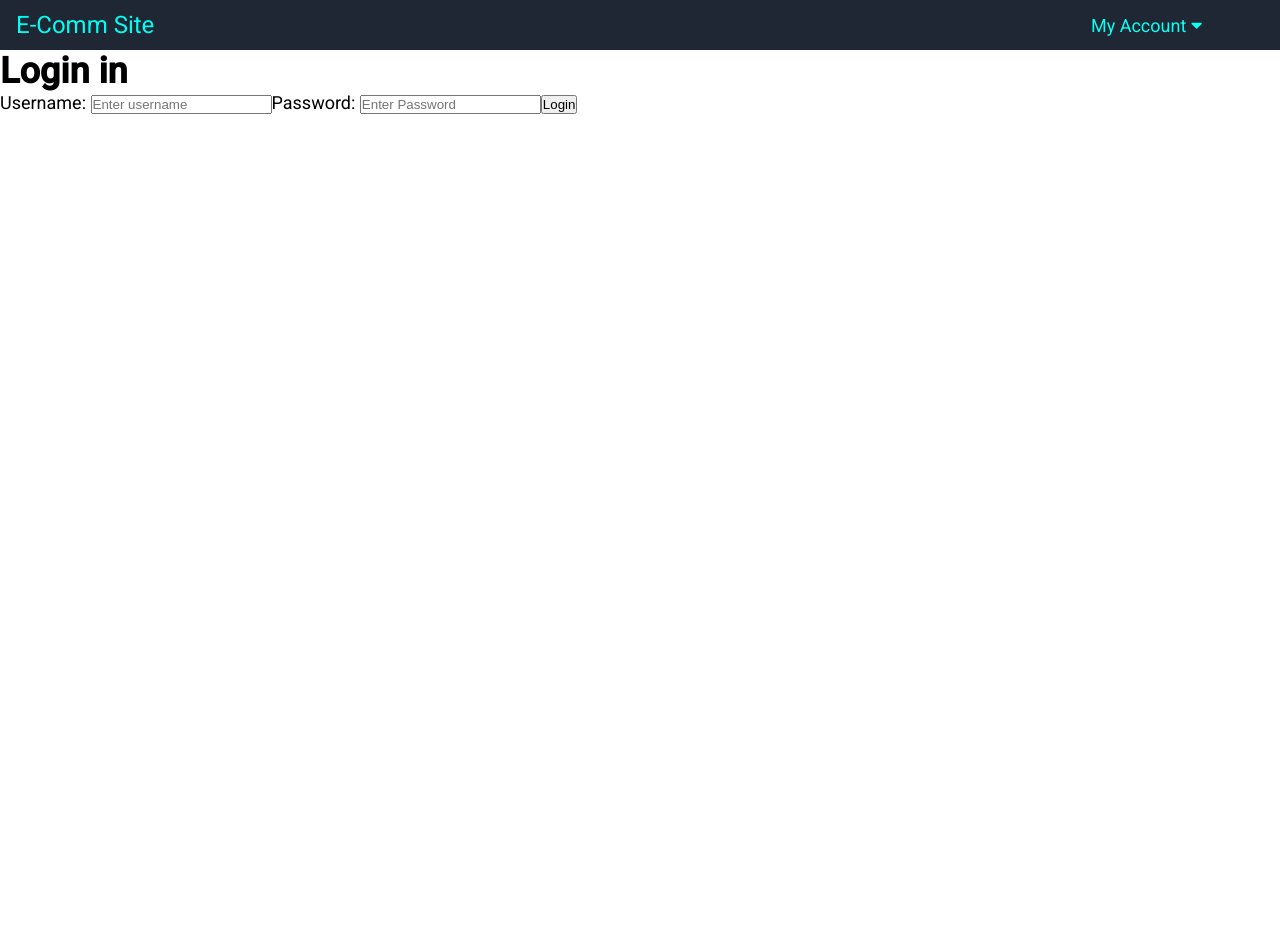
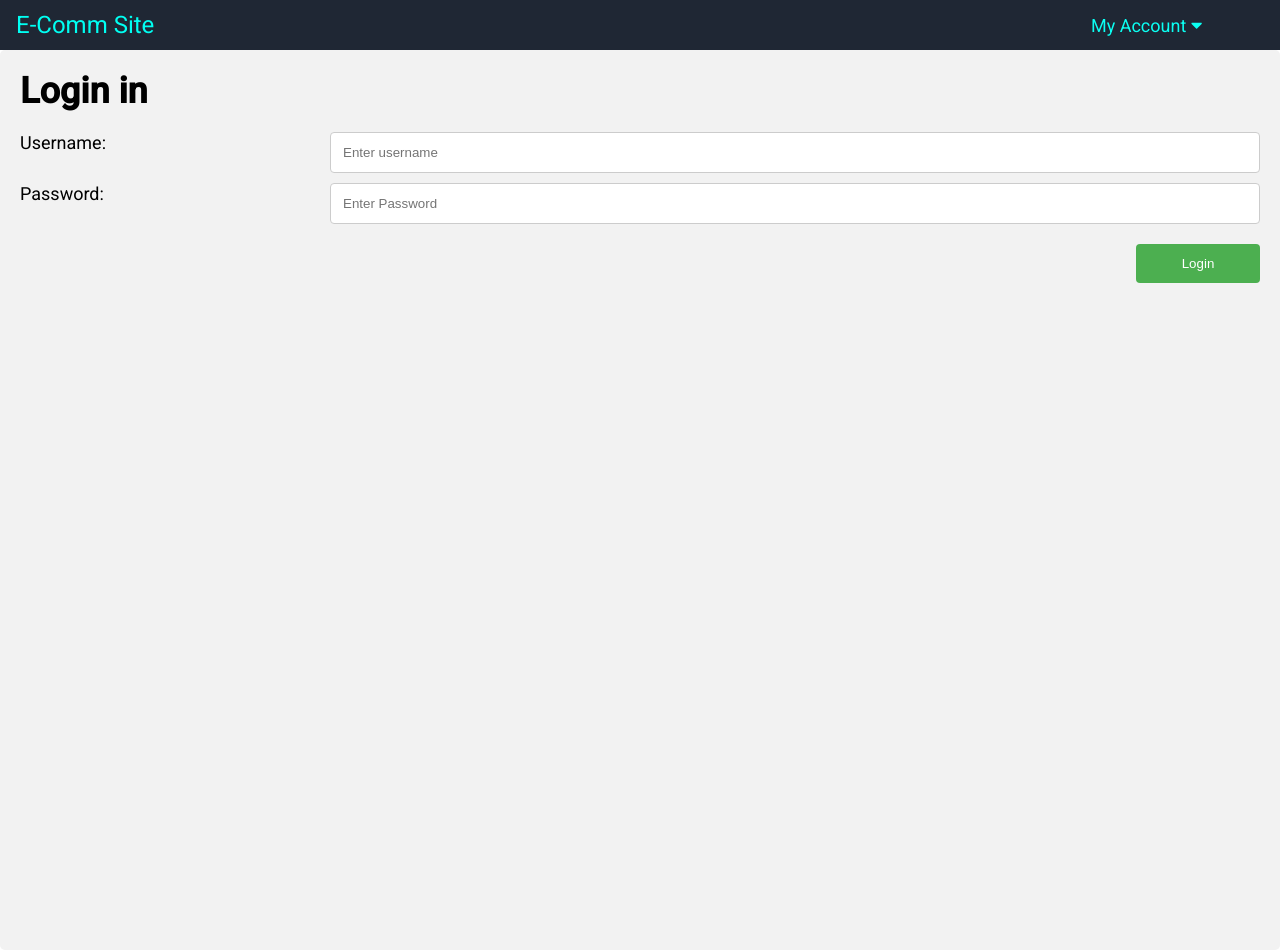
Before and after one commit to webmaster0307/Ecommerce-Frontend-React-Rails, a React (Create React App) app: page /login in a window 1280 px wide. Before the commit the page ends 800 px from the top, so only its background shows below. Built offline with nearby package versions, Linux system fonts and the light colour scheme; no server answers.

Commit message:
Add Css styling to login form

```diff
--- a/src/App.js
+++ b/src/App.js
@@ -1,7 +1,7 @@
 import React, { Component } from 'react';
 import { connect } from 'react-redux'
 import { BrowserRouter as Router, Switch, Route } from 'react-router-dom'
-import Home from './components/Home'
+import Home from './components/dashboard/Home'
 import Login from './components/auth/Login'
 import Register from './components/auth/Register'
 import About from './components/About'
@@ -10,7 +10,7 @@ import Cart from './components/Cart'
 import Navbar from './components/layout/Navbar'
 import NewBusiness from './components/NewBusiness'
 import Businesses from './components/Businesses'
-import Search from './components/Search'
+import Search from './components/dashboard/Search'
 import { getCurrentUser } from "./actions/currentUser.js"
 
 
--- a/src/components/auth/Login.js
+++ b/src/components/auth/Login.js
@@ -34,23 +34,34 @@ class Login extends Component {
         const { loggedIn } = this.props;
         if (loggedIn) return <Redirect to='/' />
         return (
-            <div className="main">
-                <div className="container">
-                    <h1>Login in</h1>
 
-                    <form onSubmit={this.handleSubmit}>
+            <div className="container-form">
+                <h1>Login in</h1>
 
-                    <label htmlFor="username">Username:  </label>
-                    <input type="username" name="username" id="username" placeholder="Enter username" onChange={this.handleChange} required/>
+                <form onSubmit={this.handleSubmit}>
+                <div class="row">
+                    <div class="col-3">
+                        <label htmlFor="username">Username:  </label>
+                    </div>
+                    <div class="col-9">
+                        <input type="username" name="username" id="username" placeholder="Enter username" onChange={this.handleChange} required/>
+                    </div>
+                </div>
 
-                    <label htmlFor="password">Password:  </label>
-                    <input type="password" name="password" id="password" placeholder="Enter Password" onChange={this.handleChange} required/>
+                <div class="row">
+                    <div class="col-3">
+                        <label htmlFor="password">Password:  </label>
+                    </div>
+                    <div class="col-9">
+                        <input type="password" name="password" id="password" placeholder="Enter Password" onChange={this.handleChange} required/>
+                    </div>
+                </div>
 
-                    <input type="submit" value="Login"></input>
+                <div class="row">
+                  <input type="submit" value="Login"></input>
+                </div>
 
-                    </form>
-
-                </div>
+                </form>
             </div>
           );
     }
--- a/src/components/Home.js
+++ b/src/components/dashboard/Home.js
@@ -1,6 +1,6 @@
 import React from 'react';
-import Categories from './Categories'
-import Carosel from './Carosel'
+import Categories from '../Categories'
+import Carosel from '../Carosel'
 
 
 
--- a/src/index.css
+++ b/src/index.css
@@ -12,27 +12,59 @@ body {
   margin: 0;
 }
 
+h1 {
+  padding-bottom: 10px;
+}
+
 .container {
   display: flex;
   flex-direction: column;
+}
 
- }
+.wrapper {
+  -moz-box-shadow: none;
+  -webkit-box-shadow: none;
+  box-shadow: none;
+  width: auto;
+}
 
- .left {
-   width: 100%;
- }
+[class*="col-"] {
+  width: 100%;
+  float: left;
+  padding-top: 10px;
+}
 
- .right {
-   width: 100%;
-   margin-top: 16px;
- }
 
- .main-text {
+/* Forms */
+
+.container-form {
+  display: flex;
+  flex-direction: column;
+  padding: 20px;
+  border-radius: 5px;
+  background-color: #f2f2f2;
+  height: 900px;
+}
+
+input[type=username], input[type=password], select, textarea {
   width: 100%;
-  padding-top: 32px;
-  padding-bottom: 16px;
-  padding-left: 24px;
+  padding: 12px;
+  border: 1px solid #ccc;
+  border-radius: 4px;
+  resize: vertical;
+}
 
+input[type=submit] {
+  background-color: #4CAF50;
+  color: white;
+  padding: 12px 20px;
+  margin-top: 20px;
+  width: 100%;
+  border-radius: 4px;
+}
+
+input[type=submit]:hover {
+  background-color: #45a049;
 }
 
 .subheader {
@@ -41,12 +73,6 @@ body {
 }
 
 
-.wrapper {
-  -moz-box-shadow: none;
-  -webkit-box-shadow: none;
-  box-shadow: none;
-  width: auto;
-}
 
 
 @media screen and (min-width: 768px) {
@@ -60,28 +86,29 @@ body {
   padding: 2.25%; /* 18px / 800px */
 }
 
-  /* .container {
-    display: flex;
-    width: 100%;
-  }
-    /* border: black solid 1px; */
-
-/*
-  .left {
-    width: 60%;
-  }
-
-  .right {
-    width: 40%;
-    margin-top: 72px;
-  } */
-
-  /* .main-text {
-    width: 100%;
-    padding-top: 24px;
-    padding-bottom: 16px;
-    padding-left: 24px;
-  } */
+  /* For desktop: */
+  .col-1 {width: 8.33%;}
+  .col-2 {width: 16.66%;}
+  .col-3 {width: 25%;}
+  .col-4 {width: 33.33%;}
+  .col-5 {width: 41.66%;}
+  .col-6 {width: 50%;}
+  .col-7 {width: 58.33%;}
+  .col-8 {width: 66.66%;}
+  .col-9 {width: 75%;}
+  .col-10 {width: 83.33%;}
+  .col-11 {width: 91.66%;}
+  .col-12 {width: 100%;}
 
 
-  }
+
+input[type=submit] {
+  width: 10%;
+  border: none;
+  border-radius: 4px;
+  cursor: pointer;
+  float: right;
+}
+
+
+}
```
Also changed, not shown: src/components/NewNavbar.js (deleted, +0 -56 lines), src/components/dashboard/Search.js (renamed from src/components/Search.js).
